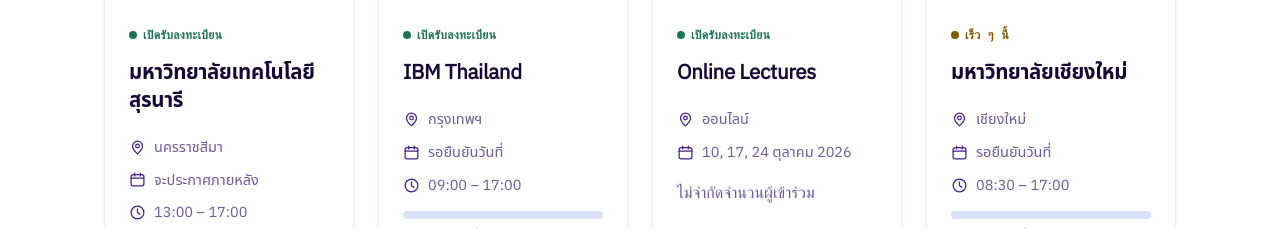
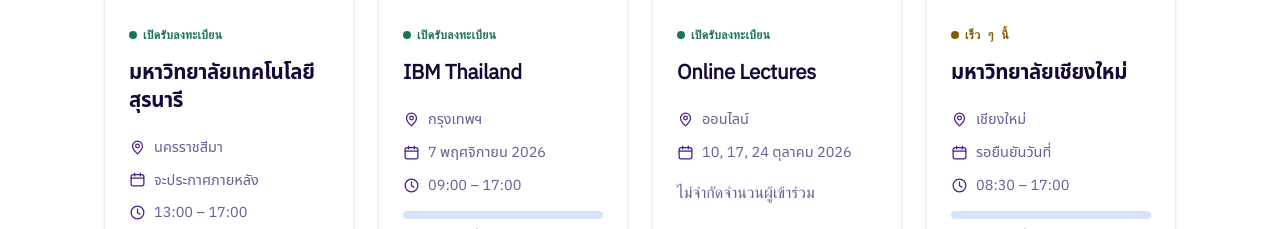
Before and after one commit to Bright2704/qtt2026, a Next.js app: page / in a window 1280 px wide. Shown: the part 1860-2089 px from the top of the page. Built offline with nearby package versions, Linux system fonts and the light colour scheme; a web font is replaced by a local one.

Commit message:
Set Bangkok edition date to 7 November 2026 and enable countdown

```diff
--- a/data/editions.ts
+++ b/data/editions.ts
@@ -92,9 +92,9 @@ export const editions: Edition[] = [
     slug: "bangkok",
     name: { th: "IBM Thailand", en: "IBM Thailand" },
     city: { th: "กรุงเทพฯ", en: "Bangkok" },
-    date: null,
-    dateConfirmed: false,
-    dateLabel: { th: "รอยืนยันวันที่", en: "Date to be confirmed" },
+    date: "2026-11-07",
+    dateConfirmed: true,
+    dateLabel: { th: "7 พฤศจิกายน 2026", en: "7 November 2026" },
     start: "09:00",
     end: "17:00",
     capacity: 40,
```
